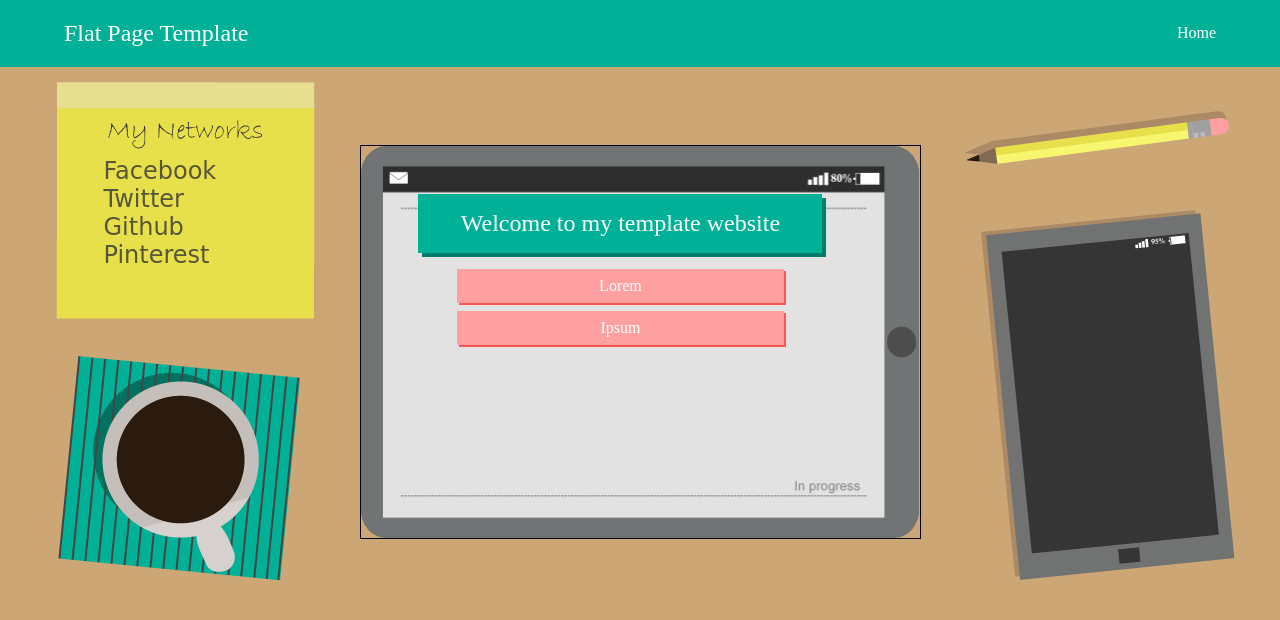
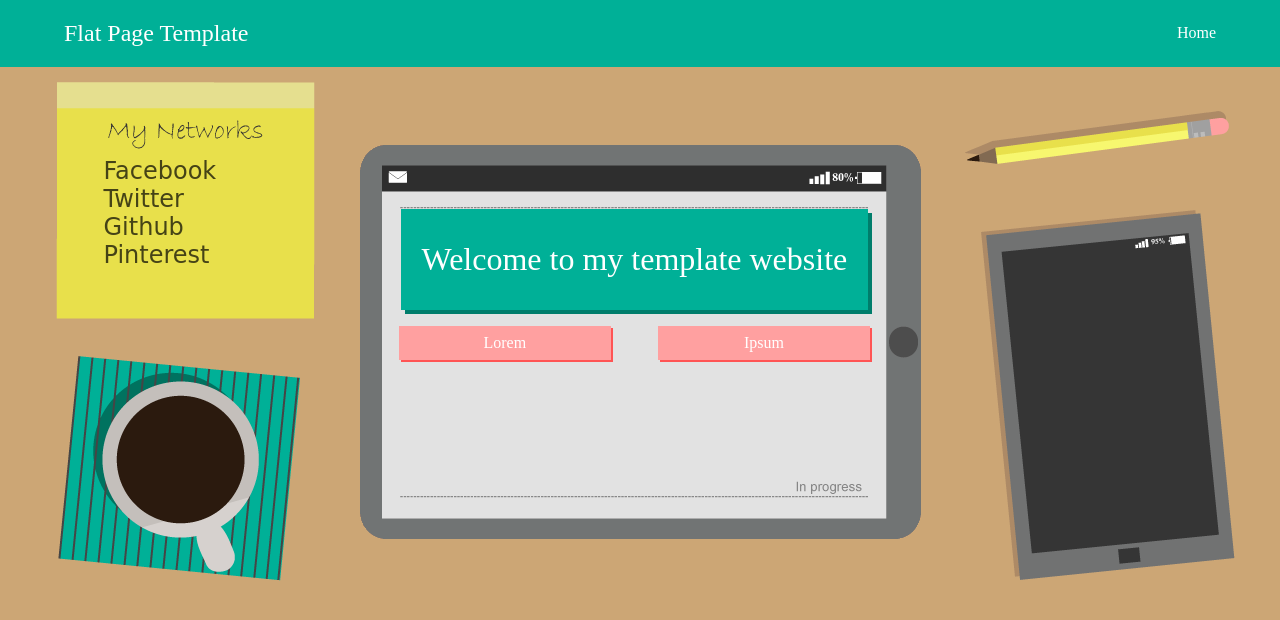
Before and after one commit to SaimonAraque/FlatDesign, a plain HTML site: page index.html in a window 1280 px wide. Drawn offline with Linux system fonts and the light colour scheme.

Commit message:
page add

```diff
--- a/css/styles.css
+++ b/css/styles.css
@@ -84,9 +84,8 @@ ul {
 
 .tablet {
   border: none;
-  margin: 0 auto;
-  position: relative;
-  border: 1px solid black; }
+  margin: 32px auto 0;
+  position: relative; }
   @media screen and (min-width: 0) {
     .tablet {
       width: 100%;
@@ -104,6 +103,9 @@ ul {
       width: 561px;
       height: 394px;
       background-image: url("../res/tablet-1.png"); } }
+  @media screen and (min-width: 1200px) {
+    .tablet {
+      margin-top: 0; } }
 
 .tablet-screen {
   margin-left: 10%;
@@ -112,6 +114,11 @@ ul {
   color: white;
   padding-top: 16px;
   margin-top: 16px; }
+  @media screen and (min-width: 580px) {
+    .tablet-screen {
+      width: 84%;
+      margin: 0 7%;
+      padding-top: 48px; } }
 
 .tablet__title {
   width: calc(100% - 4px);
@@ -121,6 +128,11 @@ ul {
           box-shadow: 4px 4px 0px 0px #007d6b;
   font-size: 24px;
   margin: 0 auto; }
+  @media screen and (min-width: 580px) {
+    .tablet__title {
+      padding-top: 32px;
+      padding-bottom: 32px;
+      font-size: 32px; } }
 
 .tablet__buttons {
   margin-top: 8px; }
@@ -136,6 +148,15 @@ ul {
       -webkit-box-align: center;
           -ms-flex-align: center;
               align-items: center; } }
+  @media screen and (min-width: 580px) {
+    .tablet__buttons {
+      -webkit-box-orient: horizontal;
+      -webkit-box-direction: normal;
+          -ms-flex-direction: row;
+              flex-direction: row;
+      -webkit-box-pack: justify;
+          -ms-flex-pack: justify;
+              justify-content: space-between; } }
 
 .tablet__button {
   text-decoration: none;
@@ -150,6 +171,9 @@ ul {
     .tablet__button {
       margin-top: 8px;
       width: 80%; } }
+  @media screen and (min-width: 580px) {
+    .tablet__button {
+      width: 45%; } }
 
 .phone {
   background-image: url("../res/phone.png");
@@ -189,7 +213,7 @@ ul {
   text-decoration: none;
   font-family: "Bradley Hand ITC", cursive;
   font-size: 24px;
-  color: rgba(51, 51, 51, 0.8); }
+  color: rgba(0, 0, 0, 0.7); }
   .notepad__link:hover {
     -webkit-box-shadow: 0px 1px 0px 0px rgba(34, 34, 34, 0.6);
             box-shadow: 0px 1px 0px 0px rgba(34, 34, 34, 0.6); }
```
